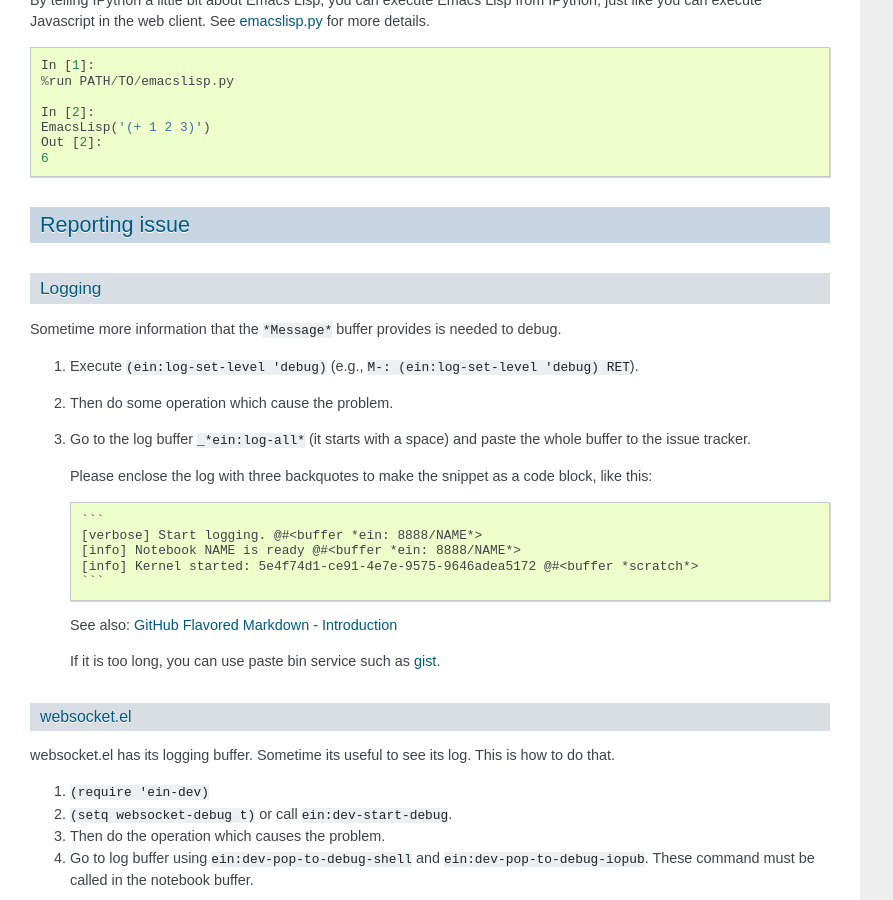
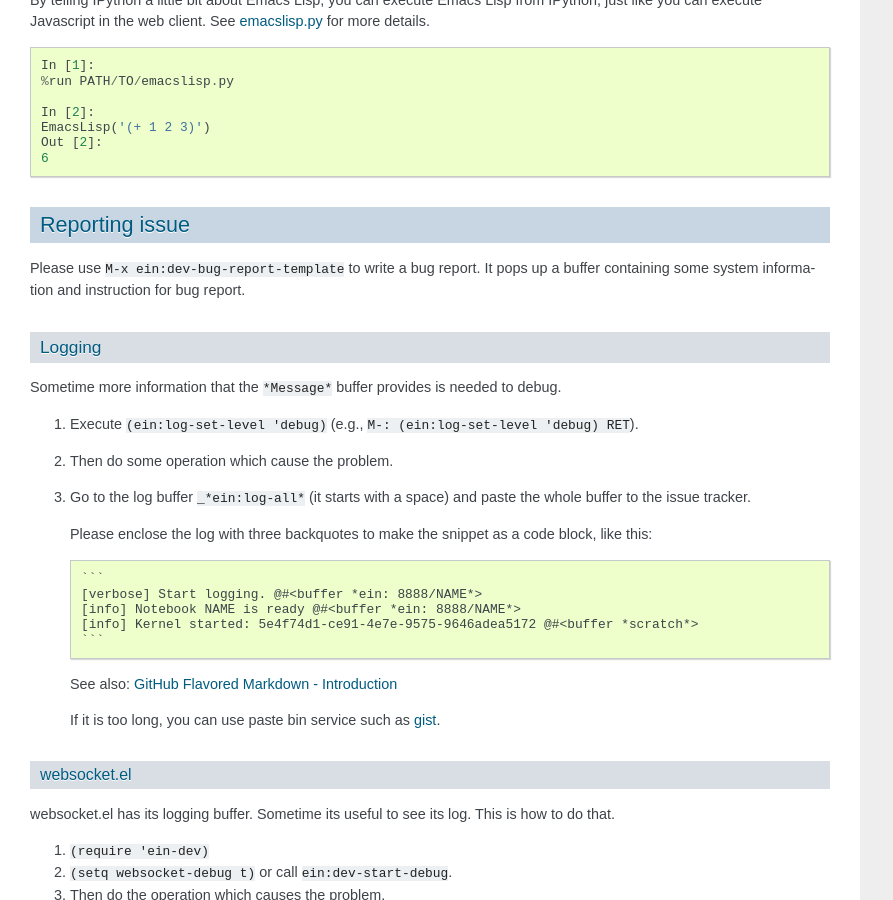
Before and after one commit to millejoh/emacs-ipython-notebook, a Sphinx documentation site: the page built from doc/source/index.rst, in a window 1280 px wide and 900 px high, scrolled down 13221 px. Shown: the whole window, without its empty margins (0-893 px from the left). Built offline with Sphinx 7.4.7, drawn with Linux system fonts in a browser that asks for light colours; cross-references to code outside the pages are shown as plain code.

Commit message:
Mention ein:dev-bug-report-template in document

```diff
--- a/doc/source/index.rst
+++ b/doc/source/index.rst
@@ -449,6 +449,11 @@ web client.  See `emacslisp.py`_ for more details.
 Reporting issue
 ---------------
 
+Please use ``M-x ein:dev-bug-report-template`` to write a bug report.
+It pops up a buffer containing some system information and instruction
+for bug report.
+
+
 Logging
 ^^^^^^^
 
```
